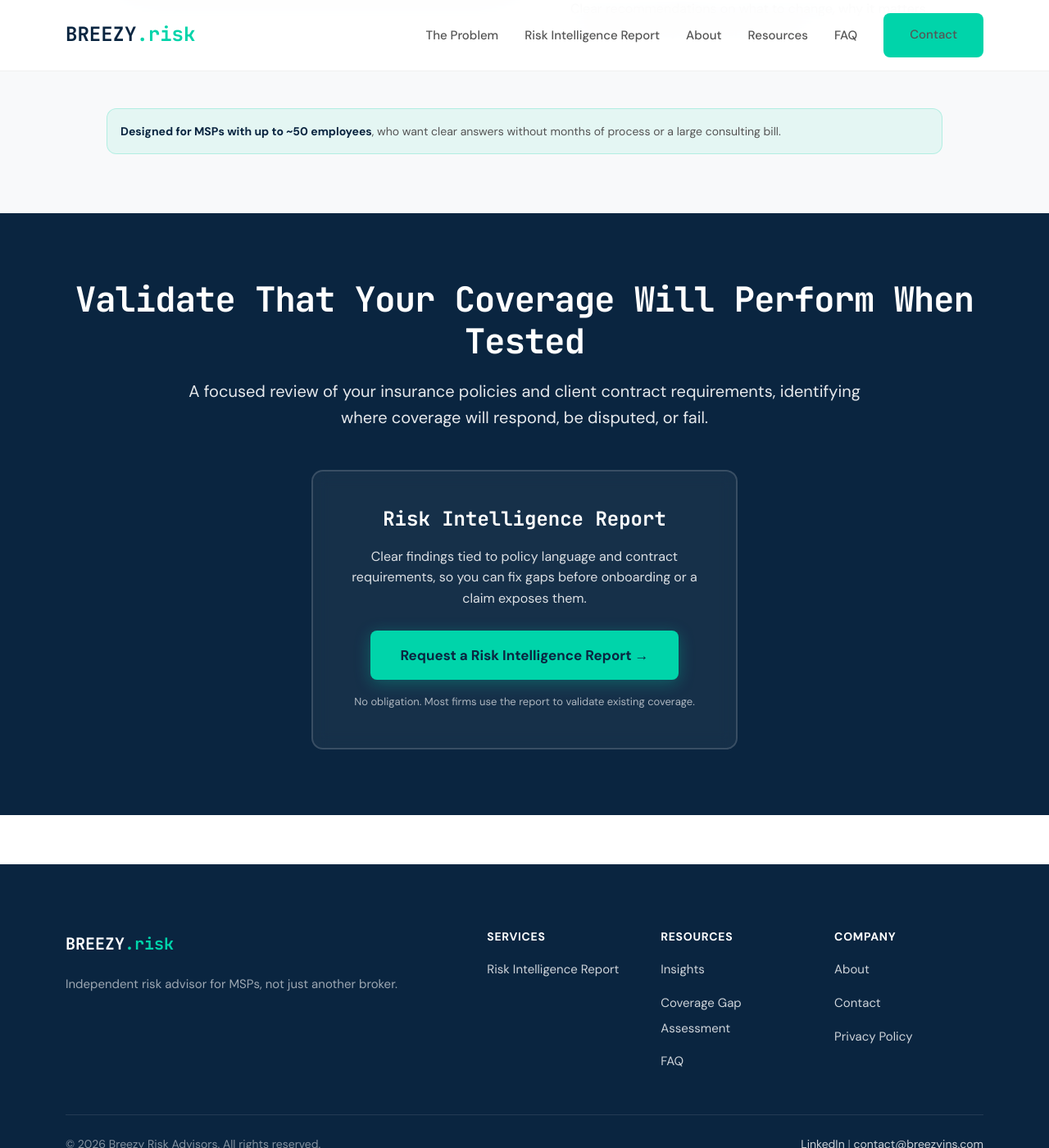
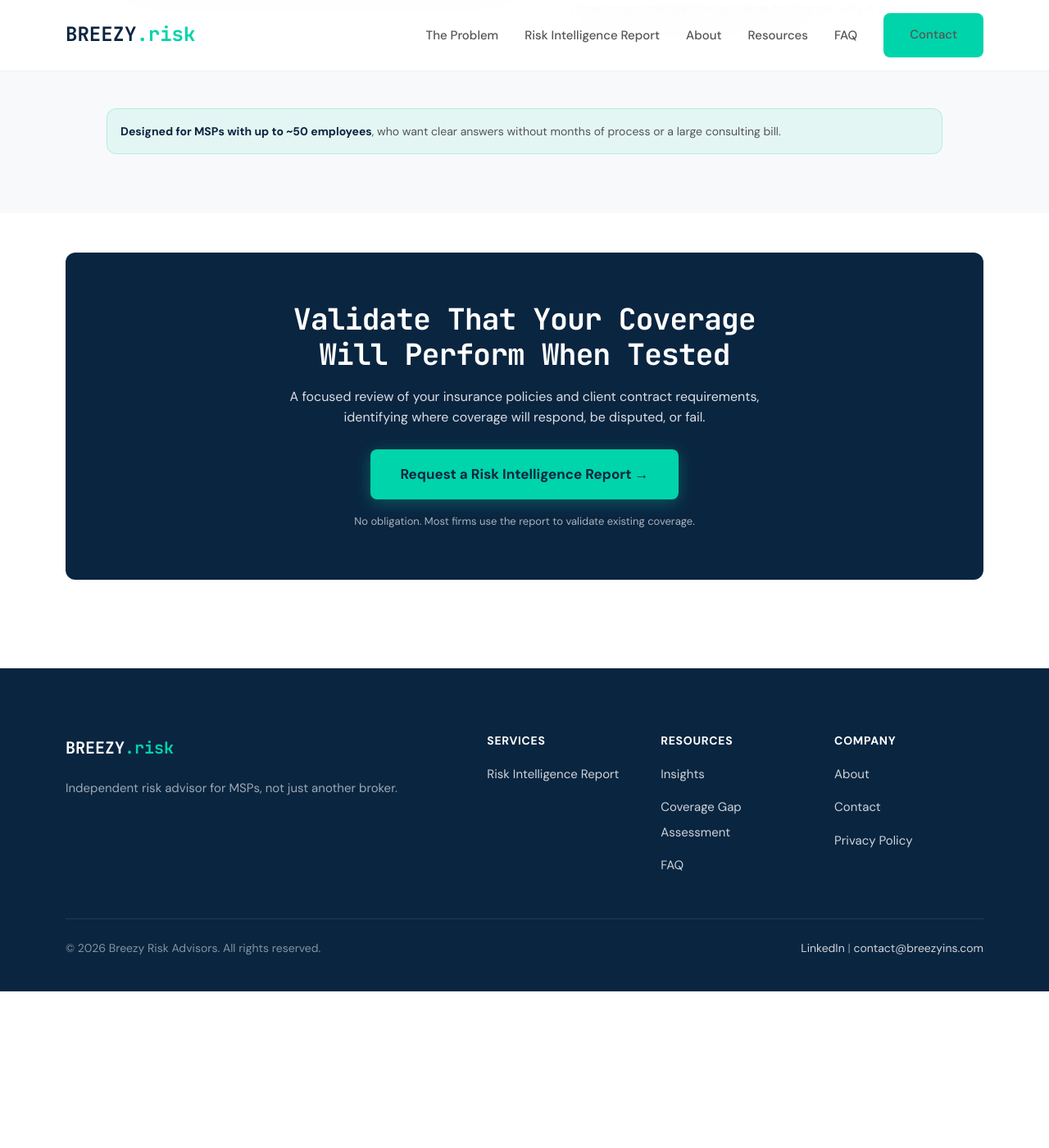
Before and after one commit to joeproe1/breezyins.com, a Jekyll site: the page built from risk-intelligence-report.html, in a window 1280 px wide and 1400 px high, scrolled down 1500 px. Shown: the whole window at 82% size. Built offline with Jekyll 4.4.1, drawn with Linux system fonts in a browser that asks for light colours; after the commit the page ends 2709 px from its top, so only the background shows below that.

Commit message:
Restyle RIR page CTA to match homepage: single contained box
Collapse full-width navy section + inner card into one rounded navy
box with white space on all sides, matching the homepage CTA banner
style.

Co-Authored-By: Claude Opus 4.6 <noreply@anthropic.com>

```diff
--- a/risk-intelligence-report.html
+++ b/risk-intelligence-report.html
@@ -238,56 +238,37 @@ permalink: /risk-intelligence-report/
 }
 .rir-mini-wide strong{ color: var(--primary); }
 .rir-final{
-  background:#0A2540;
-  width:100%;
-  padding:80px 0;
+  background:#fff;
+  padding:48px 40px;
 }
 .rir-final-inner{
-  max-width:1200px;
+  max-width:1120px;
   margin:0 auto;
-  padding:0 40px;
+  background:#0A2540;
+  border-radius:12px;
+  padding:60px 48px;
+  text-align:center;
 }
-.rir-final-head{
-  text-align:center;
-  margin-bottom:48px;
-}
-.rir-final-head h2{
-  font-size:42px;
+.rir-final-inner h2{
+  font-size:36px;
   font-weight:700;
   color:#fff;
-  margin-bottom:20px;
+  margin-bottom:16px;
   line-height:1.2;
+  max-width:640px;
+  margin-left:auto;
+  margin-right:auto;
 }
-.rir-final-head p{
-  font-size:20px;
-  color:rgba(255,255,255,.9);
-  max-width:820px;
-  margin:0 auto;
-  line-height:1.6;
-}
-.rir-final-card{
-  max-width:520px;
-  margin:0 auto;
-  background:rgba(255,255,255,.05);
-  border:2px solid rgba(255,255,255,.15);
-  border-radius:14px;
-  padding:44px;
-  backdrop-filter:blur(10px);
-  text-align:center;
-}
-.rir-final-card h3{
-  font-size:24px;
-  font-weight:700;
-  color:#fff;
-  margin-bottom:18px;
-}
-.rir-final-card p{
+.rir-final-inner p{
   font-size:16px;
   color:rgba(255,255,255,.85);
   line-height:1.6;
   margin-bottom:26px;
+  max-width:640px;
+  margin-left:auto;
+  margin-right:auto;
 }
-.rir-final-card a{
+.rir-final-inner .btn-accent{
   display:inline-block;
   padding:16px 36px;
   background:#00D4AA;
@@ -299,7 +280,7 @@ permalink: /risk-intelligence-report/
   transition:all .3s cubic-bezier(.4,0,.2,1);
   box-shadow:0 4px 20px rgba(0,212,170,.3);
 }
-.rir-final-card a:hover{
+.rir-final-inner .btn-accent:hover{
   background:#00f5c3;
   transform:translateY(-2px);
   box-shadow:0 8px 30px rgba(0,212,170,.4);
@@ -317,7 +298,9 @@ permalink: /risk-intelligence-report/
 @media(max-width: 768px){
   .rir-hero{ padding: 86px 0 50px; }
   .rir-hero h1{ font-size: 32px; }
-  .rir-final-inner{ padding: 0 24px; }
+  .rir-final{ padding: 32px 20px; }
+  .rir-final-inner{ padding: 40px 24px; }
+  .rir-final-inner h2{ font-size: 28px; }
 }
 </style>
 
@@ -420,25 +403,14 @@ permalink: /risk-intelligence-report/
 <!-- FINAL CTA -->
 <section class="rir-final">
   <div class="rir-final-inner">
-
-    <div class="rir-final-head">
     <h2>Validate That Your Coverage Will Perform When Tested</h2>
     <p>
       A focused review of your insurance policies and client contract requirements,
       identifying where coverage will respond, be disputed, or fail.
     </p>
-    </div>
-
-    <div class="rir-final-card">
-      <h3>Risk Intelligence Report</h3>
-      <p>
-        Clear findings tied to policy language and contract requirements, so you can fix gaps before onboarding or a claim exposes them.
-      </p>
-      <a href="{{ '/contact/' | relative_url }}">Request a Risk Intelligence Report &rarr;</a>
+    <a href="{{ '/contact/' | relative_url }}" class="btn-accent">Request a Risk Intelligence Report &rarr;</a>
     <div class="rir-final-foot">
       No obligation. Most firms use the report to validate existing coverage.
     </div>
   </div>
-
-  </div>
 </section>
```
Lines whose indentation alone changed are shown as unchanged.
